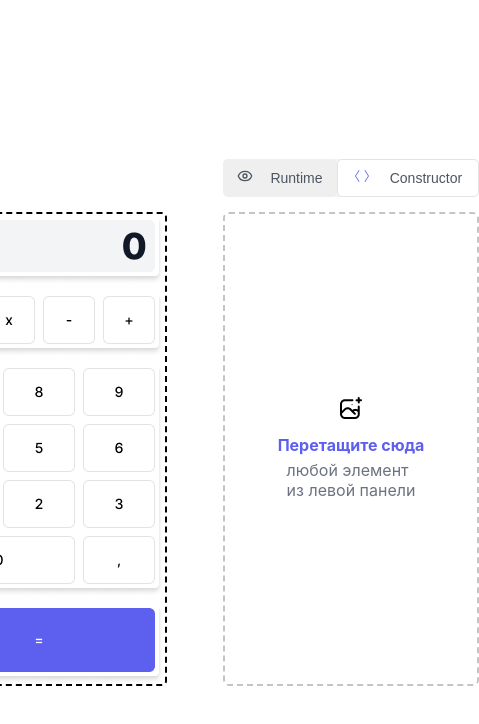
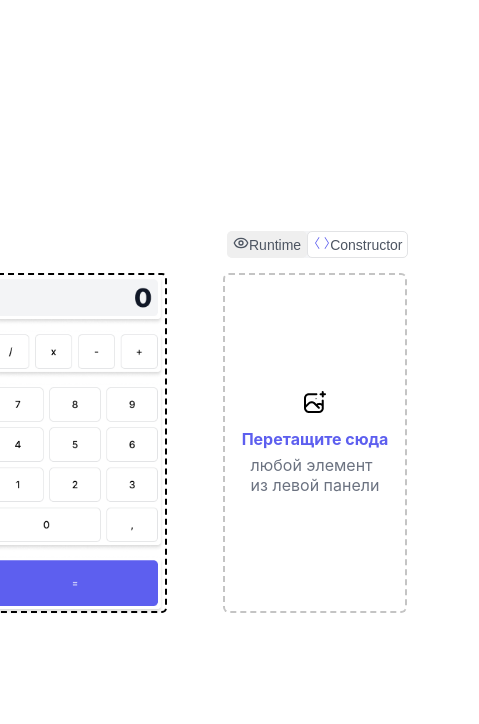
Before and after one commit to John767676/drag-drop-calculator, a React (Create React App) app: page / in a window 390 px wide. Shown: the top 724 px of the page, 479 px wide, since content can reach past the window. Built offline with nearby package versions, Linux system fonts and the light colour scheme.

Commit message:
v1.6 responsive

```diff
--- a/src/App.tsx
+++ b/src/App.tsx
@@ -164,7 +164,7 @@
                                             <Draggable draggableId={el.id} index={index} key={el.id}>
                                                 {(provided: DraggableProvided, snapshot: DraggableStateSnapshot) => (
                                                     <div {...provided.draggableProps} {...provided.dragHandleProps} ref={provided.innerRef} onDoubleClick={brick.id === 'col-2' ? () => handleDoubleClick(el, index) : undefined}   style={getStyle(provided.draggableProps.style, snapshot)}>
-                                                        <img src={require(`./Components/Bricks/${el.path}`)} alt={`${el.id}`}/>
+                                                        <img className='brick__img' src={require(`./Components/Bricks/${el.path}`)} alt={`${el.id}`}/>
                                                     </div>
                                                 )}
                                             </Draggable>) : brick.id === 'col-2' ? <EmptyDrag/> : null
--- a/src/Components/Styles/constructor-styles.css
+++ b/src/Components/Styles/constructor-styles.css
@@ -6,3 +6,17 @@
     display: flex;
     flex-direction: column;
 }
+
+@media (max-width: 768px) {
+    .constructor__wrapper {
+        width: 210px;
+        height: 392px;
+    }
+}
+
+@media (max-width: 576px) {
+    .constructor__wrapper {
+        width: 180px;
+        height: 336px;
+    }
+}
--- a/src/Components/Styles/drag_styles.css
+++ b/src/Components/Styles/drag_styles.css
@@ -24,3 +24,17 @@
     color: #6B7280;
     font-size: 16px;
 }
+
+@media (max-width: 768px) {
+    .drag__wrapper {
+        width: 210px;
+        height: 392px;
+    }
+}
+
+@media (max-width: 576px) {
+    .drag__wrapper {
+        width: 180px;
+        height: 336px;
+    }
+}
--- a/src/Components/Styles/swithcer-styles.css
+++ b/src/Components/Styles/swithcer-styles.css
@@ -28,3 +28,31 @@
 .switcher__con {
     width: 142px;
 }
+
+@media (max-width: 768px) {
+    .switcher__wrapper {
+        width: 210px;
+        height: 32px;
+    }
+    .switcher__run, .switcher__con {
+        width: 95px;
+        height: 32px;
+    }
+    .switcher__con {
+        width: 118px;
+    }
+}
+
+@media (max-width: 576px) {
+    .switcher__wrapper {
+        width: 180px;
+        height: 27px;
+    }
+    .switcher__run, .switcher__con {
+        width: 81px;
+        height: 27px;
+    }
+    .switcher__con {
+        width: 101px;
+    }
+}
--- a/src/index.css
+++ b/src/index.css
@@ -32,3 +32,15 @@
   display: flex;
   gap: 56px;
 }
+
+@media (max-width: 768px) {
+  .brick__img {
+    width: 210px;
+  }
+}
+
+@media (max-width: 576px) {
+  .brick__img {
+    width: 180px;
+  }
+}
```
